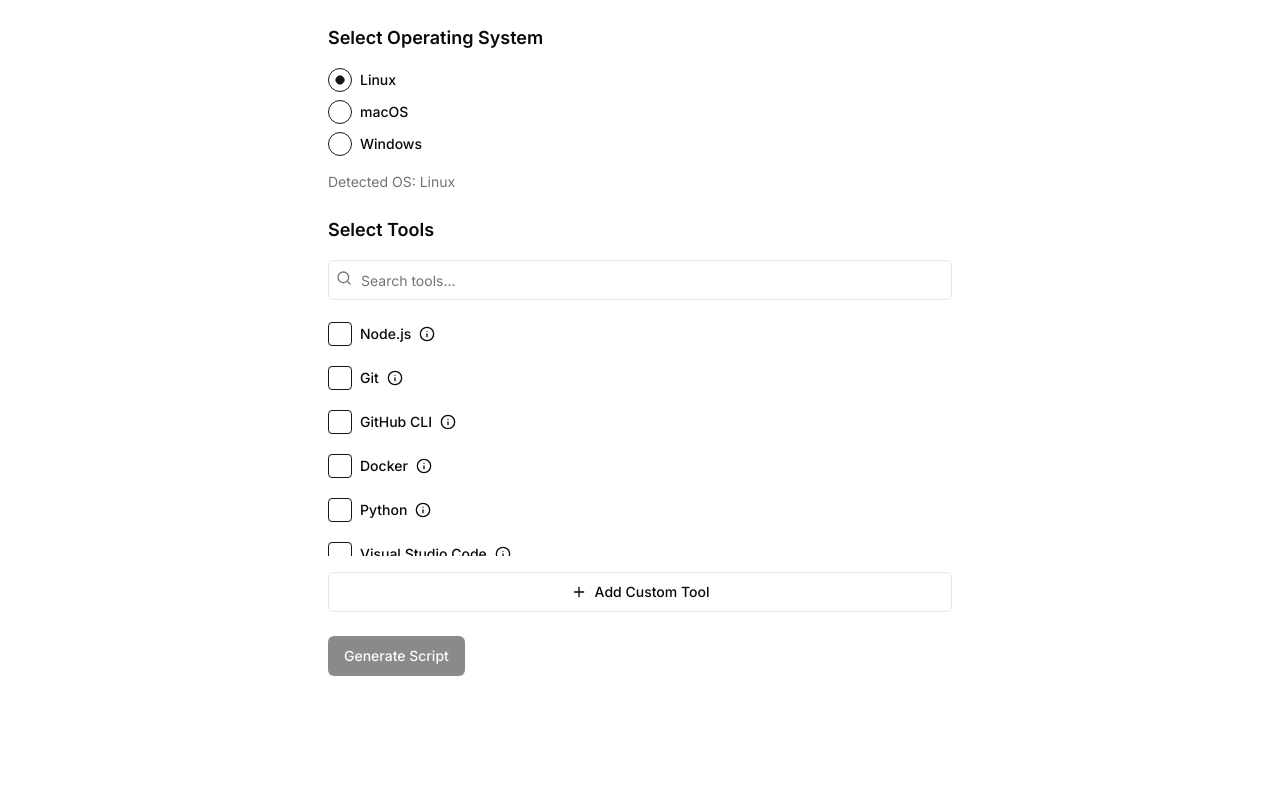
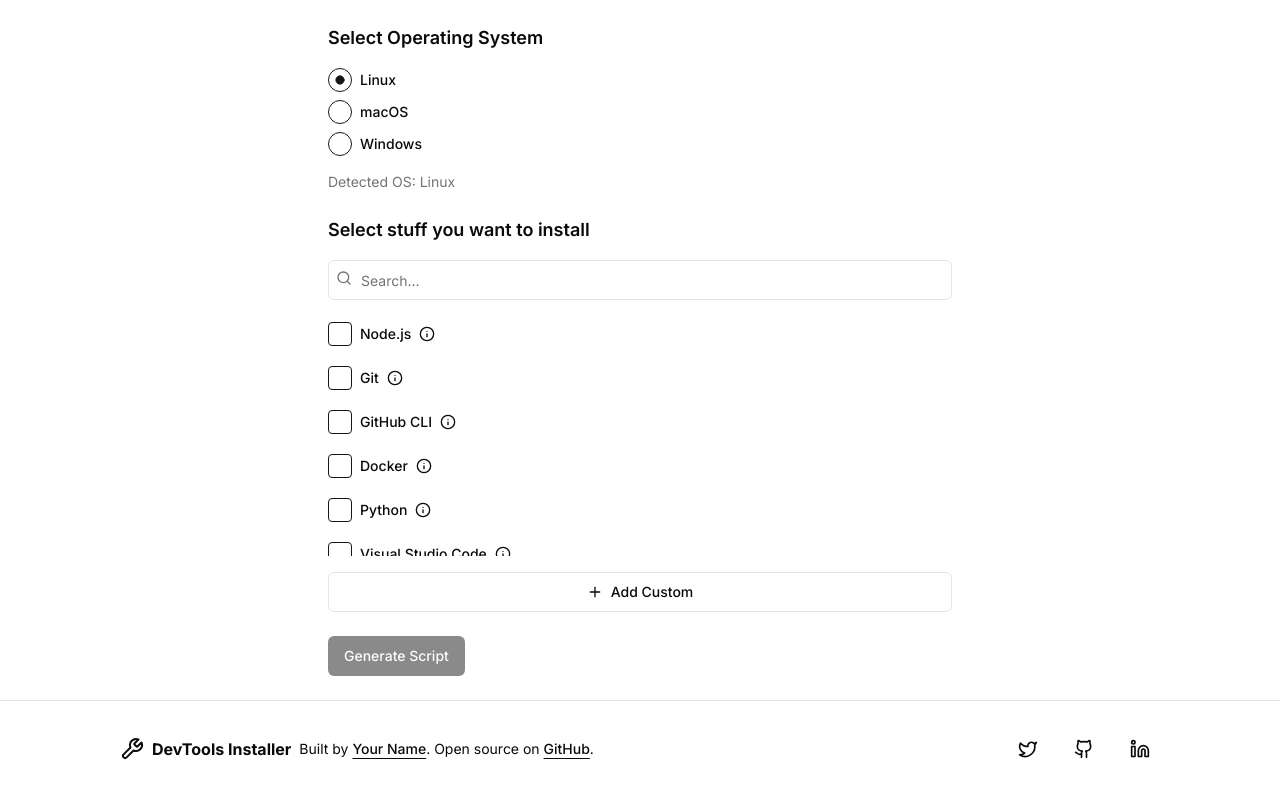
Before and after one commit to amaan8429/installerr, a Next.js app: page / in a window 1280 px wide. Shown: the part 209-1006 px from the top of the page. Before the commit the page ends 909 px from the top, so only its background shows below. Built offline with nearby package versions, Linux system fonts and the light colour scheme.

Commit message:
footer added

```diff
--- a/src/app/layout.tsx
+++ b/src/app/layout.tsx
@@ -7,8 +7,9 @@
 const inter = Inter({ subsets: ["latin"] });
 
 export const metadata: Metadata = {
-  title: "Create Next App",
-  description: "Generated by create next app",
+  title: "Installerr",
+  description:
+    "Installerr is an awesome tool for setting up your dev environment!",
 };
 
 export default function RootLayout({
--- a/src/app/page.tsx
+++ b/src/app/page.tsx
@@ -1,4 +1,5 @@
 import DevToolsSelector from "@/components/dev-tools-selector";
+import Footer from "@/components/footer";
 import Header from "@/components/header";
 
 export default function Home() {
@@ -6,7 +7,7 @@
     <>
       <Header />
       <DevToolsSelector />
-      {/* <Footer /> */}
+      <Footer />
     </>
   );
 }
--- a/src/components/dev-tools-selector.tsx
+++ b/src/components/dev-tools-selector.tsx
@@ -190,12 +190,14 @@
         </p>
       </div>
       <div className="space-y-4">
-        <h2 className="text-lg font-semibold">Select Tools</h2>
+        <h2 className="text-lg font-semibold">
+          Select stuff you want to install
+        </h2>
         <div className="relative">
           <Search className="absolute left-2 top-2.5 h-4 w-4 text-muted-foreground" />
           <Input
             type="text"
-            placeholder="Search tools..."
+            placeholder="Search..."
             value={searchQuery}
             onChange={(e) => setSearchQuery(e.target.value)}
             className="pl-8"
@@ -231,16 +233,16 @@
         <Dialog>
           <DialogTrigger asChild>
             <Button variant="outline" className="w-full">
-              <Plus className="mr-2 h-4 w-4" /> Add Custom Tool
+              <Plus className="mr-2 h-4 w-4" /> Add Custom
             </Button>
           </DialogTrigger>
           <DialogContent>
             <DialogHeader>
-              <DialogTitle>Add Custom Tool</DialogTitle>
+              <DialogTitle>Add Custom</DialogTitle>
             </DialogHeader>
             <div className="space-y-4">
               <div>
-                <Label htmlFor="customToolName">Tool Name</Label>
+                <Label htmlFor="customToolName">Name</Label>
                 <Input
                   id="customToolName"
                   value={customToolName}
--- a/src/components/footer.tsx
+++ b/src/components/footer.tsx
@@ -0,0 +1,71 @@
+import Link from "next/link";
+import { Button } from "@/components/ui/button";
+import { Twitter, Github, Linkedin, Wrench } from "lucide-react";
+
+export default function Footer() {
+  return (
+    <footer className="border-t bg-background">
+      <div className="container flex flex-col items-center justify-between gap-4 py-10 md:h-24 md:flex-row md:py-0">
+        <div className="flex flex-col items-center gap-4 px-8 md:flex-row md:gap-2 md:px-0">
+          <Link href="/" className="flex items-center space-x-2">
+            <Wrench className="h-6 w-6" />
+            <span className="font-bold">DevTools Installer</span>
+          </Link>
+          <p className="text-center text-sm leading-loose md:text-left">
+            Built by{" "}
+            <a
+              href="https://github.com/amaan8429"
+              target="_blank"
+              rel="noreferrer"
+              className="font-medium underline underline-offset-4"
+            >
+              Your Name
+            </a>
+            . Open source on{" "}
+            <a
+              href="https://github.com/amaan8429/installerr"
+              target="_blank"
+              rel="noreferrer"
+              className="font-medium underline underline-offset-4"
+            >
+              GitHub
+            </a>
+            .
+          </p>
+        </div>
+        <div className="flex items-center space-x-4">
+          <Button variant="ghost" size="icon" asChild>
+            <Link
+              href="https://twitter.com/amaan8429"
+              target="_blank"
+              rel="noopener noreferrer"
+            >
+              <Twitter className="h-5 w-5" />
+              <span className="sr-only">Twitter</span>
+            </Link>
+          </Button>
+          <Button variant="ghost" size="icon" asChild>
+            <Link
+              href="https://github.com/amaan8429"
+              target="_blank"
+              rel="noopener noreferrer"
+            >
+              <Github className="h-5 w-5" />
+              <span className="sr-only">GitHub</span>
+            </Link>
+          </Button>
+          <Button variant="ghost" size="icon" asChild>
+            <Link
+              href="https://linkedin.com/in/amaan8429"
+              target="_blank"
+              rel="noopener noreferrer"
+            >
+              <Linkedin className="h-5 w-5" />
+              <span className="sr-only">LinkedIn</span>
+            </Link>
+          </Button>
+        </div>
+      </div>
+    </footer>
+  );
+}
```
Also changed, not shown: 1 other file (tests, documents, lock files or other folders).
